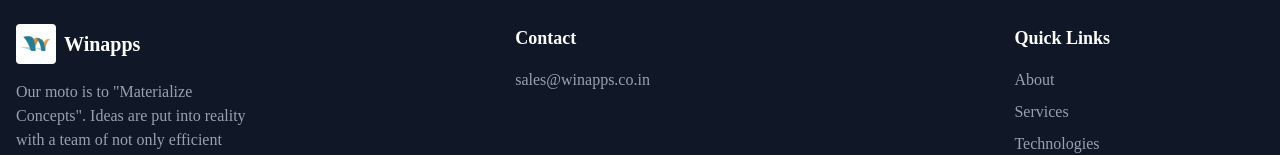
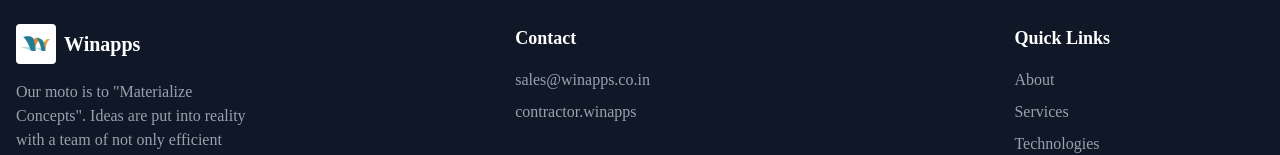
Before and after one commit to yash91989201/winapps, a React (Vite) app in the folder apps/web/: page / in a window 1280 px wide. Shown: the part 5457-5612 px from the top of the page. Built offline with nearby package versions, Linux system fonts and the light colour scheme.

Commit message:
update footer link

```diff
--- a/apps/web/src/components/footer.tsx
+++ b/apps/web/src/components/footer.tsx
@@ -44,11 +44,24 @@ export default function Footer() {
           <div className="md:w-1/5">
             <h4 className="font-semibold text-lg mb-4">Contact</h4>
             <ul className="space-y-2">
-              <li>
-                <a href="mailto:sales@winapps.co.in" className="text-gray-400 hover:text-white" target="_blank" rel="noopener noreferrer">
-                  sales@winapps.co.in
-                </a>
-              </li>
+              {
+                pathname === "/" && (
+                  <>
+                    <li>
+                      <a href="mailto:sales@winapps.co.in" className="text-gray-400 hover:text-white" target="_blank" rel="noopener noreferrer">
+                        sales@winapps.co.in
+                      </a>
+                    </li>
+                    <li>
+                      <a
+                        href="skype:winapps.support?chat"
+                        className="text-gray-400 hover:text-white" target="_blank" rel="noopener noreferrer">
+                        contractor.winapps
+                      </a>
+                    </li>
+                  </>
+                )
+              }
               {pathname === '/training' && (
                 <>
                   <li>
```
